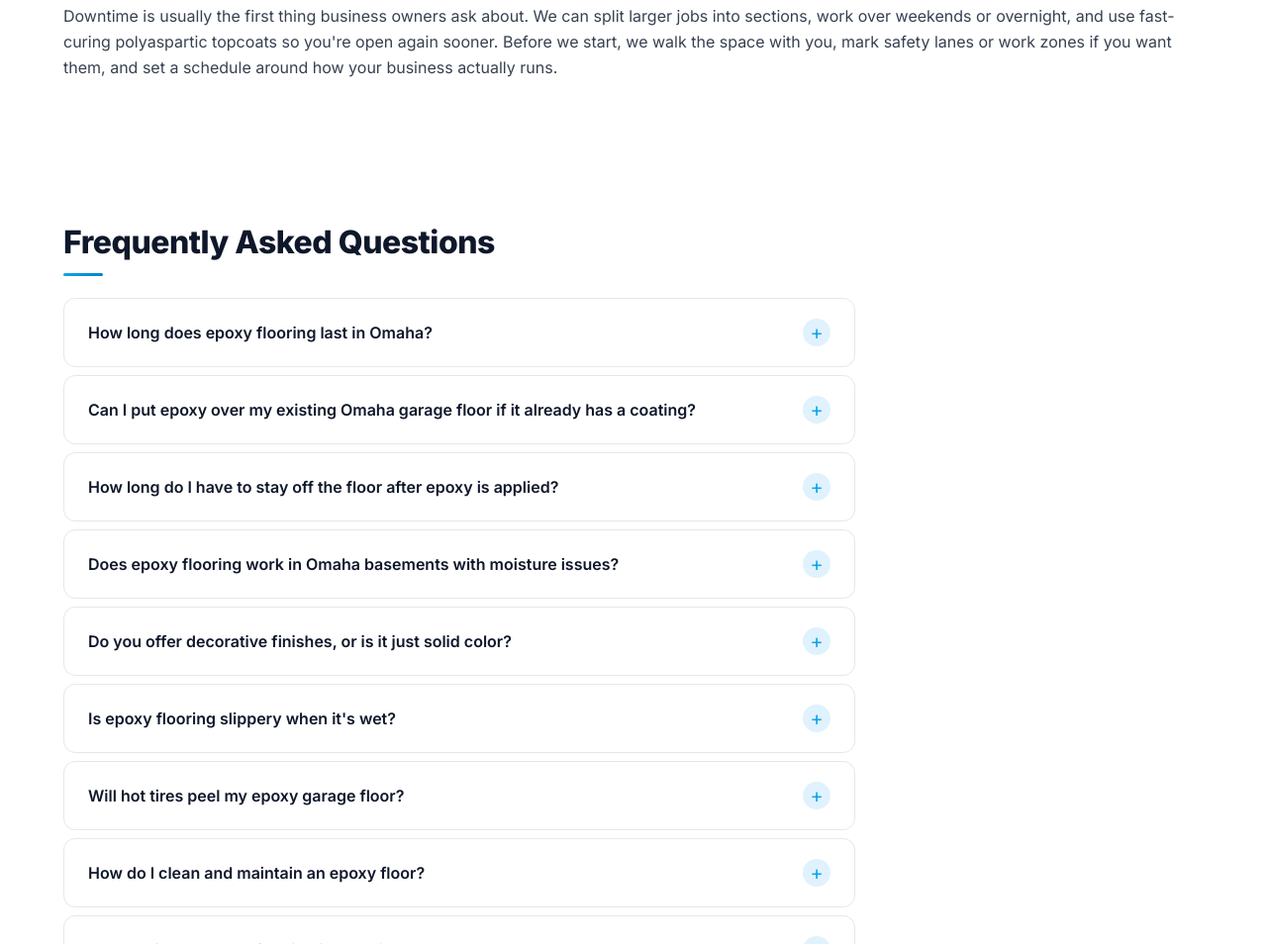
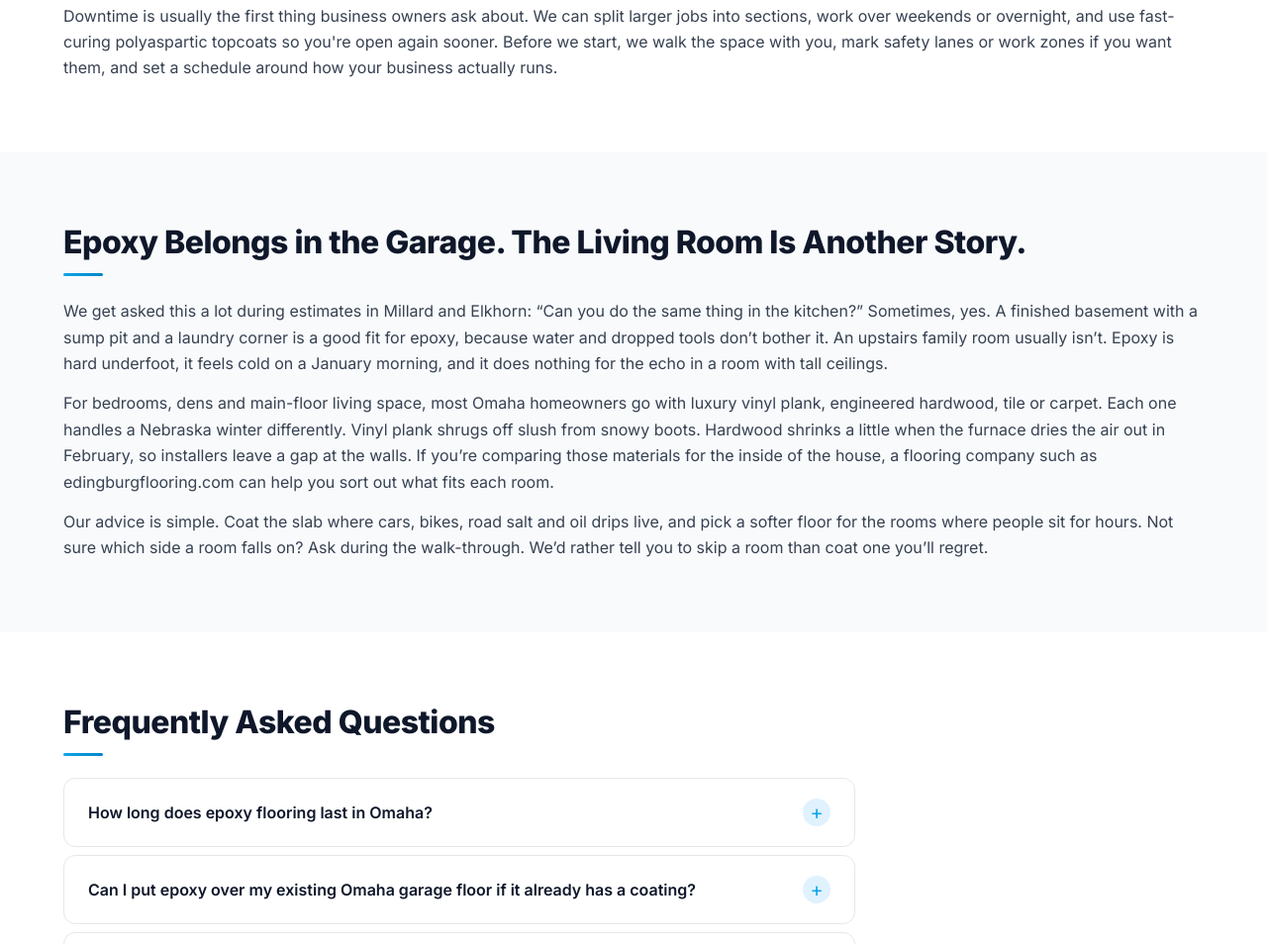
Before and after one commit to iDevRM/epoxy-flooring-omaha, a plain HTML site: page index.html in a window 1280 px wide. Shown: the part 6728-7682 px from the top of the page at 99% size. Drawn offline with Linux system fonts and the light colour scheme.

Commit message:
Add backlink to edingburgflooring.com (circle #306)

```diff
--- a/index.html
+++ b/index.html
@@ -309,6 +309,12 @@
 <p style="margin-top:14px;">That's why <a href="https://www.fremontepoxyflooring.com/">commercial epoxy flooring</a> is built differently from a residential system. We grind the slab to the profile the coating needs, fill control joints and spalled spots, and lay down thicker build coats rated for rolling loads. In kitchens and wash bays we can run a cove base up the wall so water can't creep under the edge, and an aggregate topcoat keeps your crew on their feet when the floor is wet. Chemical-resistant topcoats stand up to the degreasers, oils and sugars that eat through bare concrete.</p>
 <p style="margin-top:14px;">Downtime is usually the first thing business owners ask about. We can split larger jobs into sections, work over weekends or overnight, and use fast-curing polyaspartic topcoats so you're open again sooner. Before we start, we walk the space with you, mark safety lanes or work zones if you want them, and set a schedule around how your business actually runs.</p>
 </section>
+<section class="bg-light">
+<h2 class="section-title">Epoxy Belongs in the Garage. The Living Room Is Another Story.</h2>
+<p>We get asked this a lot during estimates in Millard and Elkhorn: &ldquo;Can you do the same thing in the kitchen?&rdquo; Sometimes, yes. A finished basement with a sump pit and a laundry corner is a good fit for epoxy, because water and dropped tools don&rsquo;t bother it. An upstairs family room usually isn&rsquo;t. Epoxy is hard underfoot, it feels cold on a January morning, and it does nothing for the echo in a room with tall ceilings.</p>
+<p style="margin-top:14px;">For bedrooms, dens and main-floor living space, most Omaha homeowners go with luxury vinyl plank, engineered hardwood, tile or carpet. Each one handles a Nebraska winter differently. Vinyl plank shrugs off slush from snowy boots. Hardwood shrinks a little when the furnace dries the air out in February, so installers leave a gap at the walls. If you&rsquo;re comparing those materials for the inside of the house, a flooring company such as <a href="https://edingburgflooring.com/">edingburgflooring.com</a> can help you sort out what fits each room.</p>
+<p style="margin-top:14px;">Our advice is simple. Coat the slab where cars, bikes, road salt and oil drips live, and pick a softer floor for the rooms where people sit for hours. Not sure which side a room falls on? Ask during the walk-through. We&rsquo;d rather tell you to skip a room than coat one you&rsquo;ll regret.</p>
+</section>
 <section>
 <h2 class="section-title">Frequently Asked Questions</h2>
 <div class="faq-list">
```
